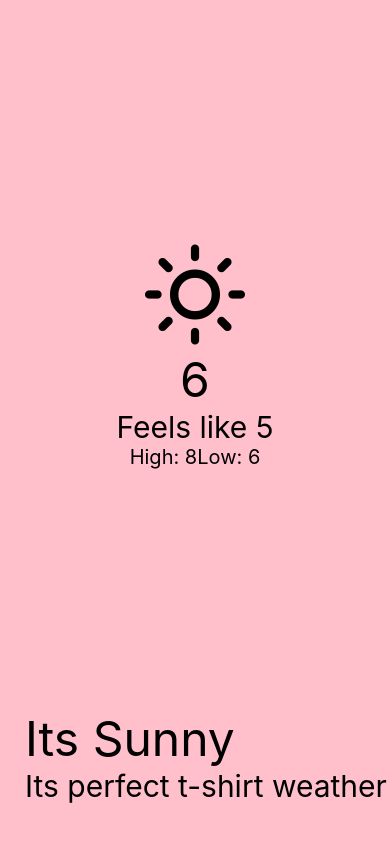
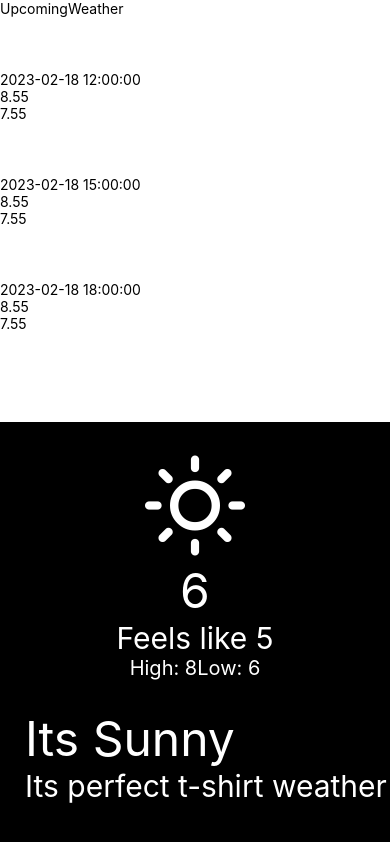
Before and after one commit to Aathixh/Weather-App, a React Native app in the folder KnowAboutWeather/: screen / in a window 390 px wide. Built offline with nearby package versions, Linux system fonts and the light colour scheme.

Commit message:
Add UpcomingWeather component and styles

```diff
--- a/KnowAboutWeather/App.js
+++ b/KnowAboutWeather/App.js
@@ -1,17 +1,18 @@
-import React from "react";
-import { View, StyleSheet } from "react-native";
-import CurrentWeather from "./src/components/CurrentWeather";
-
+import React from 'react'
+import { View, StyleSheet } from 'react-native'
+import CurrentWeather from './src/components/CurrentWeather'
+import UpcomingWeather from './src/components/UpcomingWeather'
 const App = () => {
   return (
     <View style={styles.container}>
+      <UpcomingWeather />
       <CurrentWeather />
     </View>
-  );
-};
+  )
+}
 const styles = StyleSheet.create({
   container: {
     flex: 1,
   },
-});
-export default App;
+})
+export default App
--- a/KnowAboutWeather/src/components/CurrentWeather.js
+++ b/KnowAboutWeather/src/components/CurrentWeather.js
@@ -1,12 +1,12 @@
-import React from "react";
-import { View, Text, SafeAreaView, StyleSheet } from "react-native";
-import Feather from "@expo/vector-icons/Feather";
+import React from 'react'
+import { View, Text, SafeAreaView, StyleSheet } from 'react-native'
+import Feather from '@expo/vector-icons/Feather'
 
 const CurrentWeather = () => {
   return (
     <SafeAreaView style={styles.wrapper}>
       <View style={styles.container}>
-        <Feather name="sun" size={100} color="black" />
+        <Feather name="sun" size={100} color="white" />
         <Text style={styles.temp}>6</Text>
         <Text style={styles.feels}>Feels like 5</Text>
         <View style={styles.highLowWrapper}>
@@ -19,38 +19,44 @@
         <Text style={styles.message}>Its perfect t-shirt weather</Text>
       </View>
     </SafeAreaView>
-  );
-};
+  )
+}
 const styles = StyleSheet.create({
   highLow: {
-    color: "black",
+    color: 'white',
     fontSize: 20,
   },
   feels: {
-    color: "black",
+    color: 'white',
     fontSize: 30,
   },
   temp: {
-    color: "black",
+    color: 'white',
     fontSize: 48,
   },
   wrapper: {
-    backgroundColor: "pink",
+    backgroundColor: 'black',
     flex: 1,
   },
   container: {
     flex: 1,
-    alignItems: "center",
-    justifyContent: "center",
+    alignItems: 'center',
+    justifyContent: 'center',
   },
-  highLowWrapper: { flexDirection: "row" },
+  highLowWrapper: { flexDirection: 'row' },
   bodyWrapper: {
-    justifyContent: "flex-end",
-    alignItems: "flex-start",
+    justifyContent: 'flex-end',
+    alignItems: 'flex-start',
     paddingLeft: 25,
     marginBottom: 40,
   },
-  description: { fontSize: 48 },
-  message: { fontSize: 30 },
-});
-export default CurrentWeather;
+  description: {
+    fontSize: 48,
+    color: 'white',
+  },
+  message: {
+    fontSize: 30,
+    color: 'white',
+  },
+})
+export default CurrentWeather
--- /dev/null
+++ b/KnowAboutWeather/src/components/UpcomingWeather.js
@@ -0,0 +1,78 @@
+import React from 'react'
+import { SafeAreaView, StyleSheet, Text, FlatList, View } from 'react-native'
+import { Feather } from '@expo/vector-icons'
+const DATA = [
+  {
+    dt_txt: '2023-02-18 12:00:00',
+    main: {
+      temp_min: 8.55,
+      temp_max: 7.55,
+    },
+    weather: [
+      {
+        main: 'Clear',
+      },
+    ],
+  },
+  {
+    dt_txt: '2023-02-18 15:00:00',
+    main: {
+      temp_min: 8.55,
+      temp_max: 7.55,
+    },
+    weather: [
+      {
+        main: 'Clouds',
+      },
+    ],
+  },
+  {
+    dt_txt: '2023-02-18 18:00:00',
+    main: {
+      temp_min: 8.55,
+      temp_max: 7.55,
+    },
+    weather: [
+      {
+        main: 'Rain',
+      },
+    ],
+  },
+]
+const Item = (props) => {
+  const { dt_txt, min, max, condition } = props
+  return (
+    <View>
+      <Feather name={'sun'} size={50} color={'white'} />
+      <Text>{dt_txt}</Text>
+      <Text>{min}</Text>
+      <Text>{max}</Text>
+    </View>
+  )
+}
+const UpcomingWeather = () => {
+  const renderItem = ({ item }) => (
+    <Item
+      condition={item.weather[0].main}
+      dt_txt={item.dt_txt}
+      min={item.main.temp_min}
+      max={item.main.temp_max}
+    />
+  )
+  return (
+    <SafeAreaView style={styles.container}>
+      <Text>UpcomingWeather</Text>
+      <FlatList
+        data={DATA}
+        renderItem={renderItem}
+        keyExtractor={(item) => item.dt_txt}
+      ></FlatList>
+    </SafeAreaView>
+  )
+}
+const styles = StyleSheet.create({
+  container: {
+    flex: 1,
+  },
+})
+export default UpcomingWeather
```
